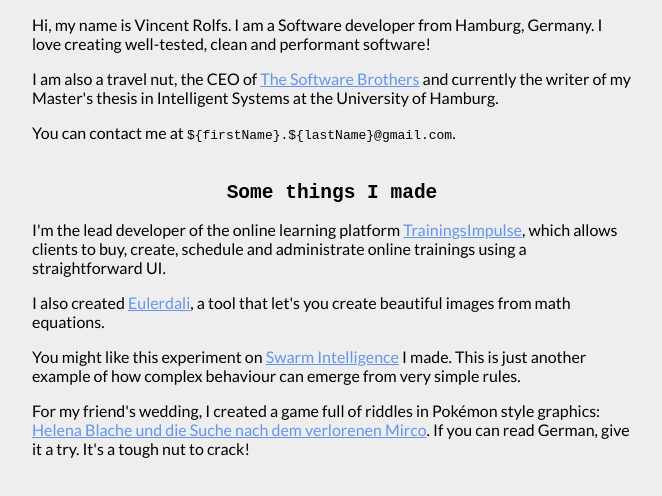
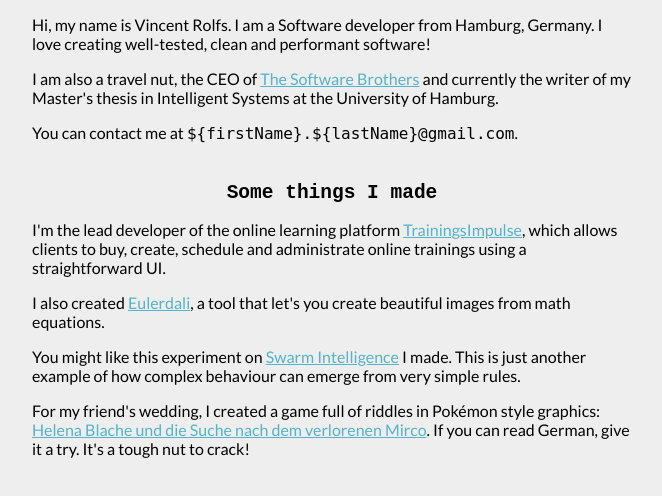
Before and after one commit to vincentrolfs/vincentrolfs.github.io, a plain HTML site: page index.html in a window 1280 px wide. Shown: the part 66-562 px from the top of the page, without its empty margins (308-970 px from the left). Drawn offline with Linux system fonts and the light colour scheme.

Commit message:
Css variables

```diff
--- a/main.css
+++ b/main.css
@@ -1,5 +1,10 @@
-* {
-    font-family: 'Lato', sans-serif;
+:root {
+    --bg: #EEEEEE;
+    --a: #53B3CB;
+    --ahover: #E01A4F;
+    --color: #000000;
+
+    --yellow: #F9C22E;
 }
 
 html, body {
@@ -8,7 +13,10 @@ html, body {
 }
 
 body {
-    background: #EEEEEE;
+    background: var(--bg);
+    font-family: 'Lato', sans-serif;
+    color: var(--color);
+
     display: flex;
     flex-direction: column;
     align-items: center;
@@ -30,9 +38,13 @@ h2 {
 }
 
 a {
-    color: cornflowerblue;
+    color: var(--a);
+}
+
+a:hover {
+    color: var(--ahover);
 }
 
 code {
-    font-family: monospace;
+    font-family: "DejaVu Sans Mono", monospace;
 }
```
